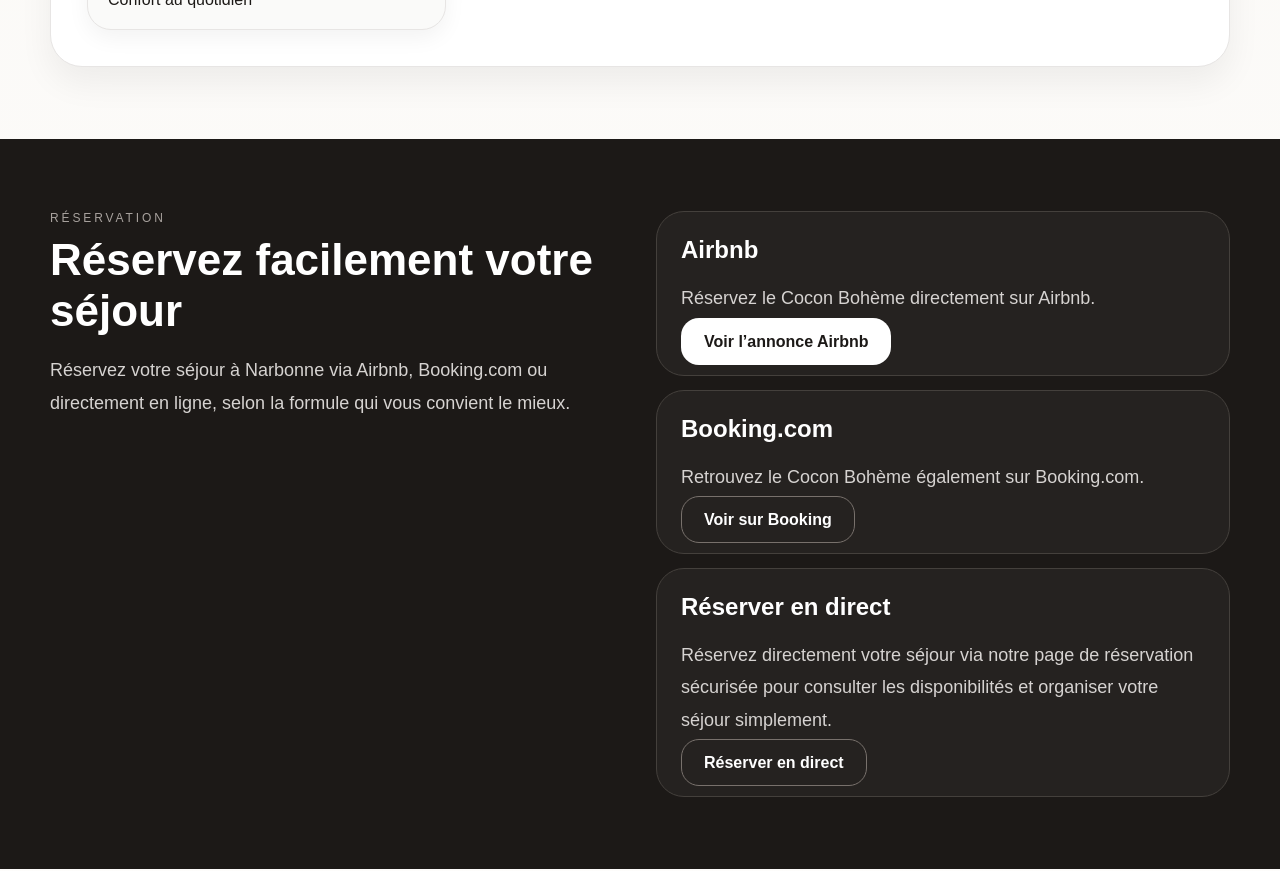
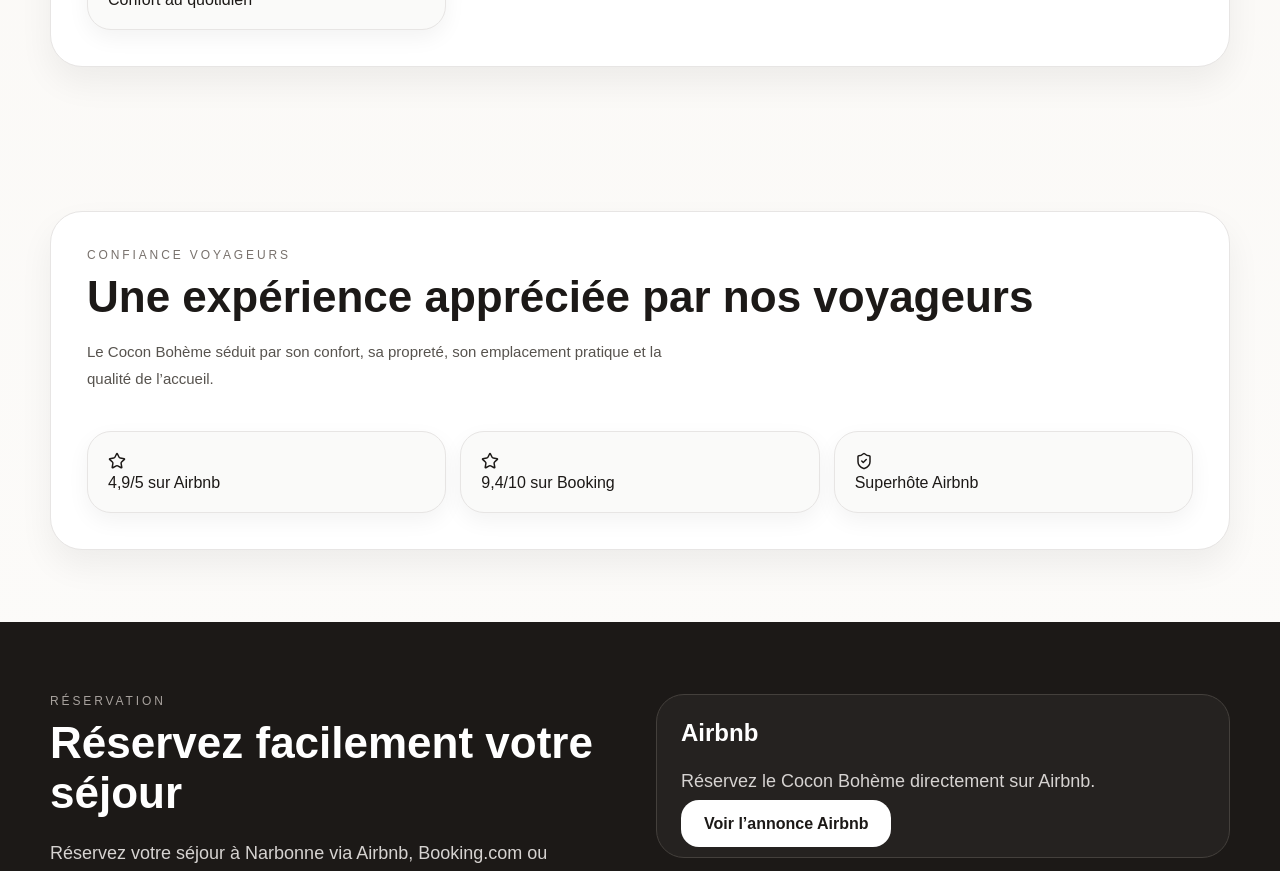
Before and after one commit to htshabitats-gg/hts-habitat, a Next.js app: page / in a window 1280 px wide. Shown: the part 2680-3551 px from the top of the page. Built offline with nearby package versions, Linux system fonts and the light colour scheme.

Commit message:
Update page.js

```diff
--- a/app/page.js
+++ b/app/page.js
@@ -271,7 +271,36 @@
           </div>
         </div>
       </section>
+<section className="section container">
+  <div className="reason-box">
+    <div className="section-head compact">
+      <div>
+        <div className="section-kicker">Confiance voyageurs</div>
+        <h2>Une expérience appréciée par nos voyageurs</h2>
+        <p className="lead">
+          Le Cocon Bohème séduit par son confort, sa propreté, son emplacement pratique et la qualité de l’accueil.
+        </p>
+      </div>
+    </div>
 
+    <div className="reason-grid">
+      <div className="reason-card">
+        <Star size={18} />
+        <div>4,9/5 sur Airbnb</div>
+      </div>
+
+      <div className="reason-card">
+        <Star size={18} />
+        <div>9,4/10 sur Booking</div>
+      </div>
+
+      <div className="reason-card">
+        <ShieldCheck size={18} />
+        <div>Superhôte Airbnb</div>
+      </div>
+    </div>
+  </div>
+</section>
       <section id="reservation" className="section dark-section">
         <div className="container reservation-grid">
           <div>
```
